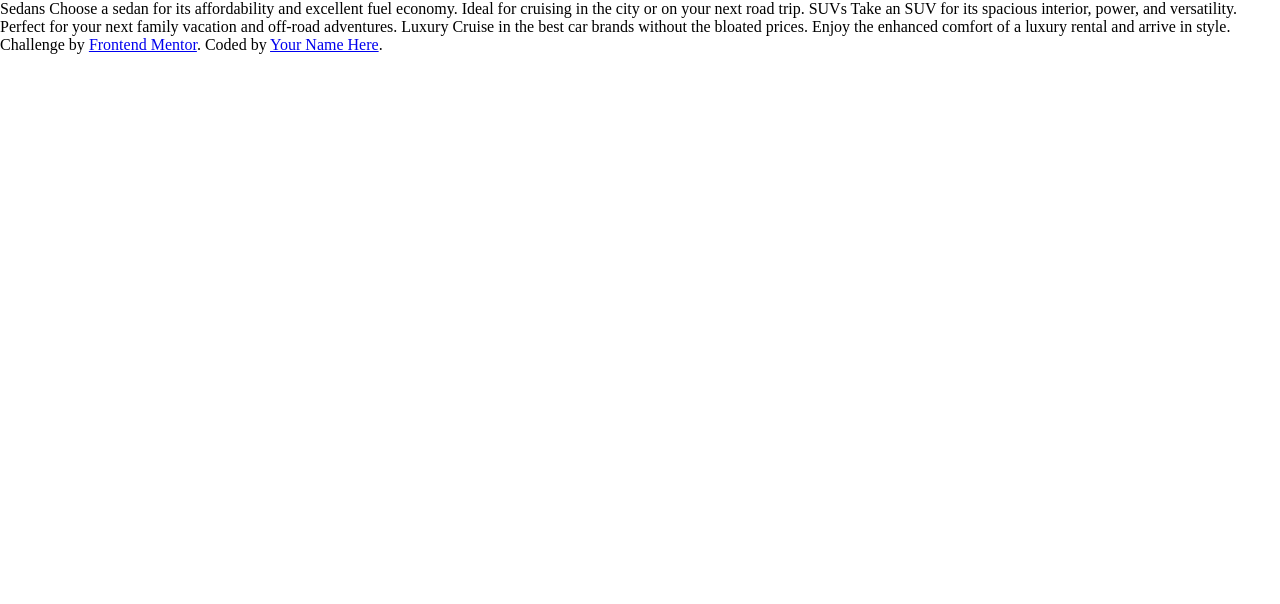
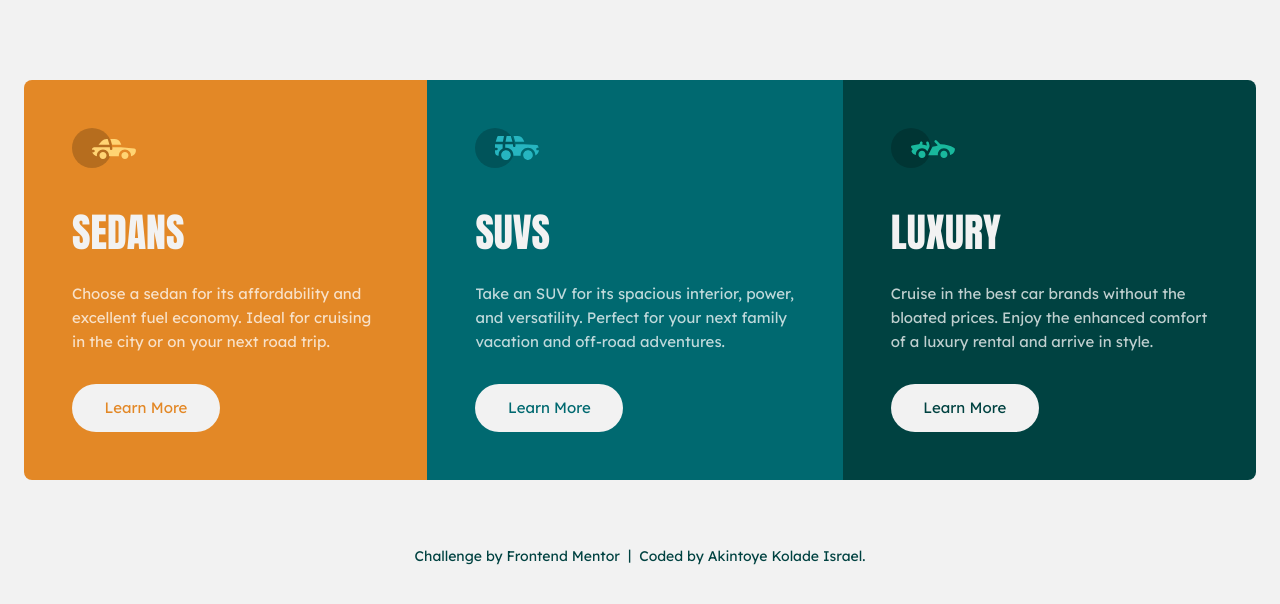
Before and after one commit to Akintoyekolade/3-column-preview-card-component, a plain HTML site: page index.html in a window 1280 px wide. Drawn offline with Linux system fonts and the light colour scheme; a web font is replaced by a local one.

Commit message:
Update html/style

```diff
--- a/index.html
+++ b/index.html
@@ -11,29 +11,62 @@
 </head>
 <body>
   <main>
-    <div></div>
 
+    <!-- Card 1 -->
+    <div class="cards-container">
+      <div class="cards card-1">
+        <figure>
+          <img src="images/icon-sedans.svg" alt="icon of a sedan vehicle">
+        </figure>
 
+        <div class="body-copy">
+          <h1>SEDANS</h1>
+          <p>Choose a sedan for its affordability and excellent fuel economy. Ideal for cruising in the city
+            or on your next road trip.</p>
+        </div>
 
+        <a class="button button-white-background" href="#">Learn More</a>
+      </div>
 
+      <!-- Card 2 -->
 
+      <div class="cards card-2">
+        <figure>
+          <img src="images/icon-suvs.svg" alt="icon of a sedan vehicle">
+        </figure>
+
+        <div class="body-copy">
+          <h1>SUVS</h1>
+          <p>Take an SUV for its spacious interior, power, and versatility. Perfect for your next family vacation
+            and off-road adventures.</p>
+        </div>
+
+        <a class="button button-white-background" href="#">Learn More</a>
+      </div>
+
+      <!-- Card 3 -->
+
+      <div class="cards card-3">
+        <figure>
+          <img src="images/icon-luxury.svg" alt="icon of a sedan vehicle">
+        </figure>
+
+        <div class="body-copy">
+          <h1>LUXURY</h1>
+          <p>Cruise in the best car brands without the bloated prices. Enjoy the enhanced comfort of a luxury
+            rental and arrive in style.</p>
+        </div>
+
+        <a class="button button-white-background" href="#">Learn More</a>
+      </div>
+    </div>
   </main>
 
-  Sedans
-  Choose a sedan for its affordability and excellent fuel economy. Ideal for cruising in the city
-  or on your next road trip.
+  <footer class="attribution">
+    <p>Challenge by <a href="https://www.frontendmentor.io?ref=challenge" target="_blank">Frontend Mentor</a></p>
+    <span class="div-line">|</span>
+    <p>Coded by <a href="https://www.frontendmentor.io/profile/Akintoyekolade">Akintoye Kolade Israel</a>.</p>
+  </footer>
 
-  SUVs
-  Take an SUV for its spacious interior, power, and versatility. Perfect for your next family vacation
-  and off-road adventures.
-
-  Luxury
-  Cruise in the best car brands without the bloated prices. Enjoy the enhanced comfort of a luxury
-  rental and arrive in style.
-
-  <div class="attribution">
-    Challenge by <a href="https://www.frontendmentor.io?ref=challenge" target="_blank">Frontend Mentor</a>.
-    Coded by <a href="#">Your Name Here</a>.
-  </div>
 </body>
 </html>
--- a/style.css
+++ b/style.css
@@ -13,3 +13,183 @@
     padding: 0;
     box-sizing: border-box;
 }
+
+body h1 {
+    font-family: 'bigshoulders', Impact, Haettenschweiler, 'Arial Narrow Bold', sans-serif;
+    font-weight: 700;
+    line-height: 48px;
+    font-size: 40px;
+    color: hsl(0, 0%, 95%);
+}
+
+main p {
+    font-family: 'lexend', sans-serif;
+    line-height: 24px;
+    font-weight: 400;
+    font-size: 15px;
+    color: hsla(0, 0%, 100%, 0.75);
+}
+
+body {
+    background-color: hsl(0, 0%, 95%);
+    margin: 80px 24px;
+}
+
+.button {
+    font-family: 'lexend',sans-serif;
+    font-size: 15px;
+    line-height: 24px;
+    padding: 12px 32px;
+    text-decoration: none;
+    background-color: hsl(0, 0%, 95%);
+    border-radius: 24px;
+    text-align: center;
+    max-width: 148px;
+    margin-top: 30px;
+    display: block;
+    transition: ease 0.3s;
+}
+
+.button:hover {
+    border: none;
+    box-shadow: inset 0 0 0 2px hsl(0, 0%, 95%);
+    background-color: transparent;
+    text-decoration: none;
+    color: hsl(0, 0%, 95%);
+}
+
+/* Cards Container Mobile Style */
+
+@media screen and (max-width: 830px) {
+
+    .cards-container {
+        display: grid;
+        justify-content: center;
+        margin-bottom: 64px;
+    }
+}
+
+/* Cards Container Mobile Style END*/
+
+/* All Cards style */
+.cards {
+    padding: 48px;
+    display: inline-block;
+    justify-content: flex-start;
+}
+
+.cards img {
+    margin-bottom: 36px;
+}
+
+.cards h1 {
+    margin-bottom: 26px;
+}
+/* All Cards style END*/
+
+
+
+/* Card 1 style */
+
+.card-1 {
+    background-color: hsl(31, 77%, 52%);
+    border-radius: 8px 8px 0 0;
+}
+
+.card-1 .button {
+    color: hsl(31, 77%, 52%);
+}
+
+.card-1 .button:hover {
+    color: hsl(0, 0%, 95%);
+}
+
+/* Card 1 style END*/
+
+
+/* Card 2 style */
+
+.card-2 {
+    background-color: hsl(184, 100%, 22%);
+}
+
+.card-2 .button {
+    color: hsl(184, 100%, 22%);
+}
+
+.card-2 .button:hover {
+    color: hsl(0, 0%, 95%);
+}
+
+/* Card 2 style END*/
+
+
+/* Card 3 style */
+
+.card-3 {
+    background-color: hsl(179, 100%, 13%);
+    border-radius: 0 0 8px 8px;
+}
+
+.card-3 .button {
+    color: hsl(179, 100%, 13%);
+}
+
+.card-3 .button:hover {
+    color: hsl(0, 0%, 95%);
+}
+
+/* Card 3 style END*/
+
+
+
+/* Cards Container Desktop Style */
+
+@media screen and (min-width: 830px) {
+    .cards-container {
+        display: inline-flex;
+        align-content: center;
+        margin-bottom: 64px;
+        max-width: 100%;
+    }
+
+    body {
+        display: grid;
+        justify-content: center;
+    }
+
+    .card-1 {
+        border-radius: 8px 0 0 8px;
+    }
+
+    .card-3 {
+        border-radius: 0 8px 8px 0;
+    }
+}
+
+
+footer {
+    color: hsl(179, 100%, 13%) ;
+    font-size: 14px;
+    display: flex;
+    justify-content: center;
+    align-items: cent;
+    margin-bottom: 32px;
+    padding: 0px 16px;
+    font-family: 'lexend', sans-serif;
+    line-height: 24px;
+}
+
+footer a {
+    color:  hsl(179, 100%, 13%);
+    text-decoration: none;
+}
+
+a:hover {
+    text-decoration: underline;
+}
+
+footer .div-line {
+    padding: 0px 8px;
+    line-height: 22px;
+}
```
